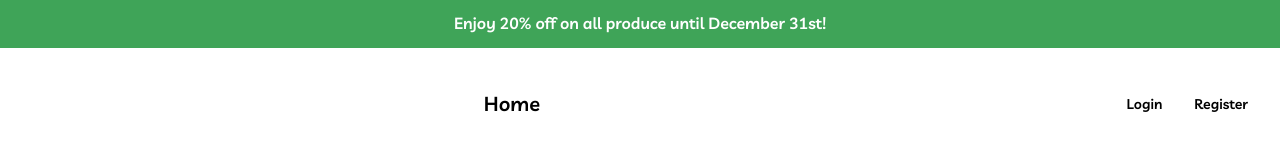
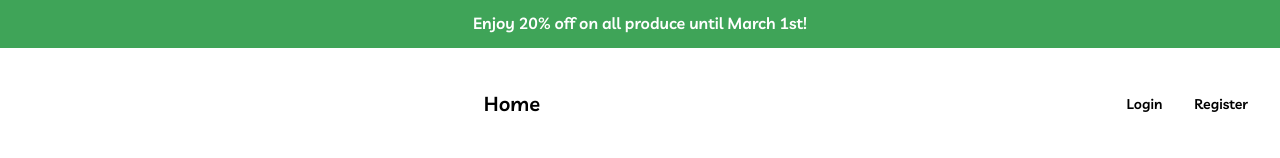
Before and after one commit to michaelivanov1/spring-marketplace, an Angular app in the folder frontend/: page / in a window 1280 px wide. Shown: the top 158 px of the page. Built offline with nearby package versions, Linux system fonts and the light colour scheme.

Commit message:
changed date on info header text to the future

```diff
--- a/frontend/src/app/app.component.html
+++ b/frontend/src/app/app.component.html
@@ -2,7 +2,7 @@
   <div class="content">
     <div class="info-header">
       <p class="info-header-text">
-        Enjoy 20% off on all produce until December 31st!
+        Enjoy 20% off on all produce until March 1st!
       </p>
     </div>
     <mat-toolbar class="header">
```
